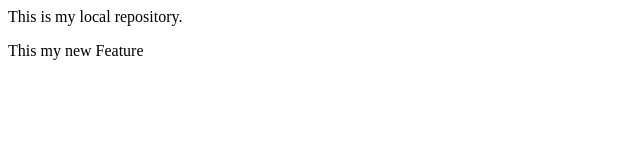
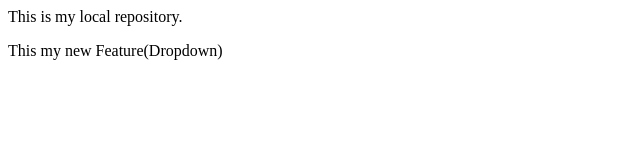
Before and after one commit to Kavita1128/LocalRepo, a plain HTML site: page index.html in a window 1280 px wide. Shown: the full height of the page, 0-640 px from the left. Drawn offline with Linux system fonts and the light colour scheme.

Commit message:
Add Dropdown

```diff
--- a/index.html
+++ b/index.html
@@ -1,2 +1,2 @@
 <p> This is my local repository.</p>
-<p> This my new Feature</p>
+<p> This my new Feature(Dropdown)</p>
```
